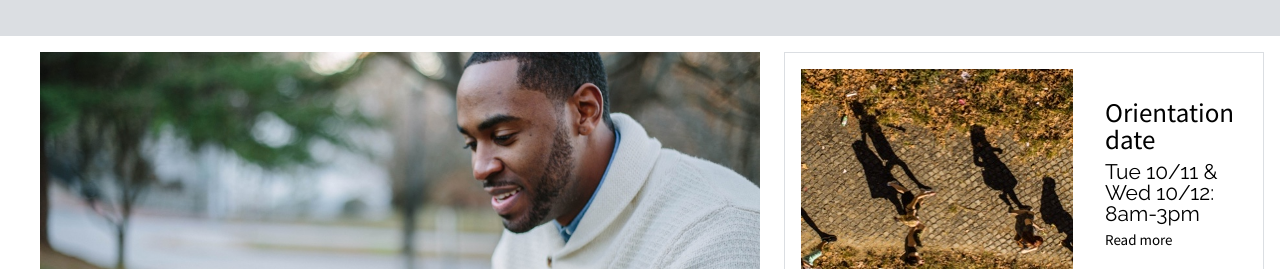
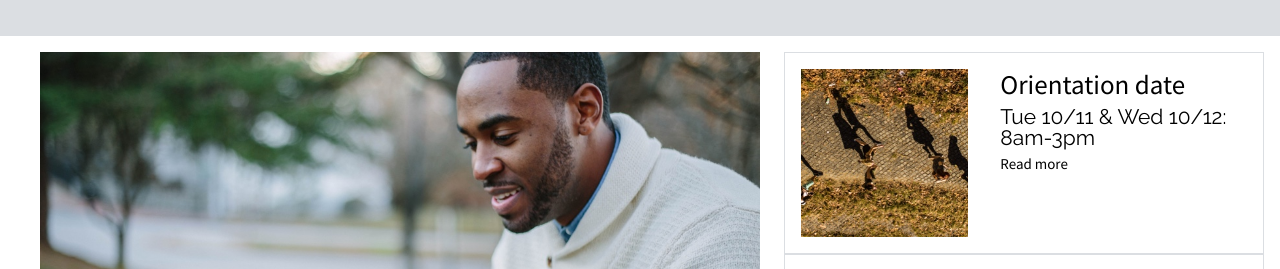
Before and after one commit to KellyRae33/Colmar_Academy, a plain HTML site: page index.html in a window 1280 px wide. Shown: the part 642-911 px from the top of the page. Drawn offline with Linux system fonts and the light colour scheme.

Commit message:
Final formatting changes.

```diff
--- a/resources/css/style.css
+++ b/resources/css/style.css
@@ -175,21 +175,22 @@ header{
     align-items: center;
     border: 1.5px solid #DBDEE2;
   }
+  .story .title{
+    width: 65%;
+  }
   .story img{
     width: 35%;
     padding: 16px;
   }
-  .story .title{
-    width: 65%;
+}
+@media only screen and (max-width: 480px) {
+  .story img{
+    width: 100%
   }
 }
 .articles{
   display: flex;
   padding: 16px 16px 32px 16px;
-}
-
-.story img{
-  width: 100%;
 }
 
 .story .title{
```
